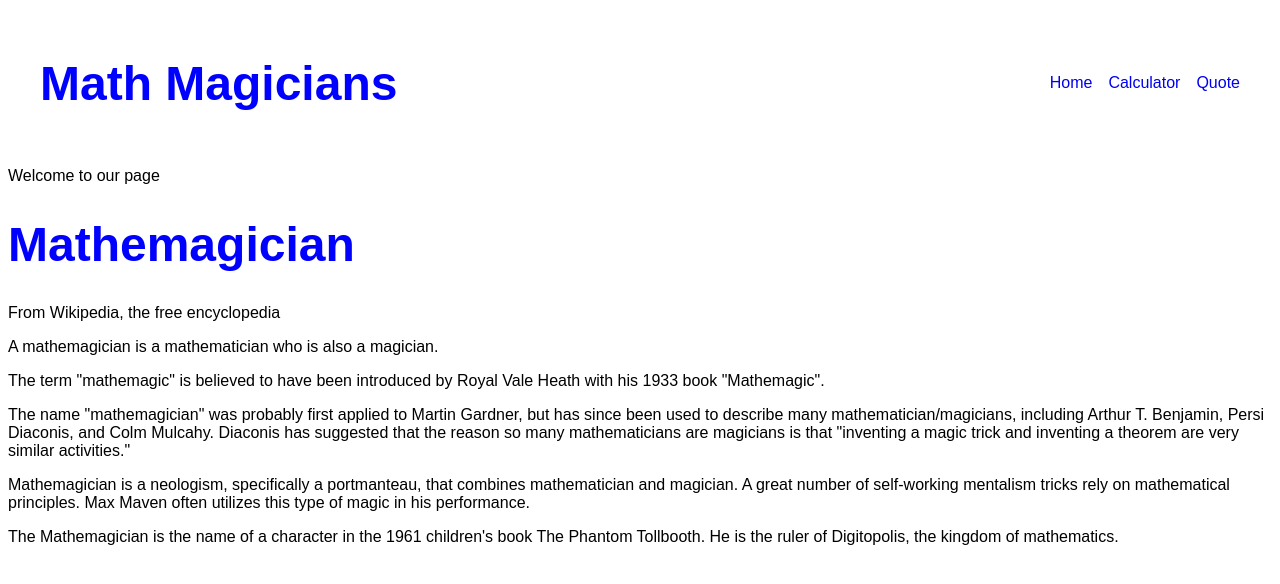
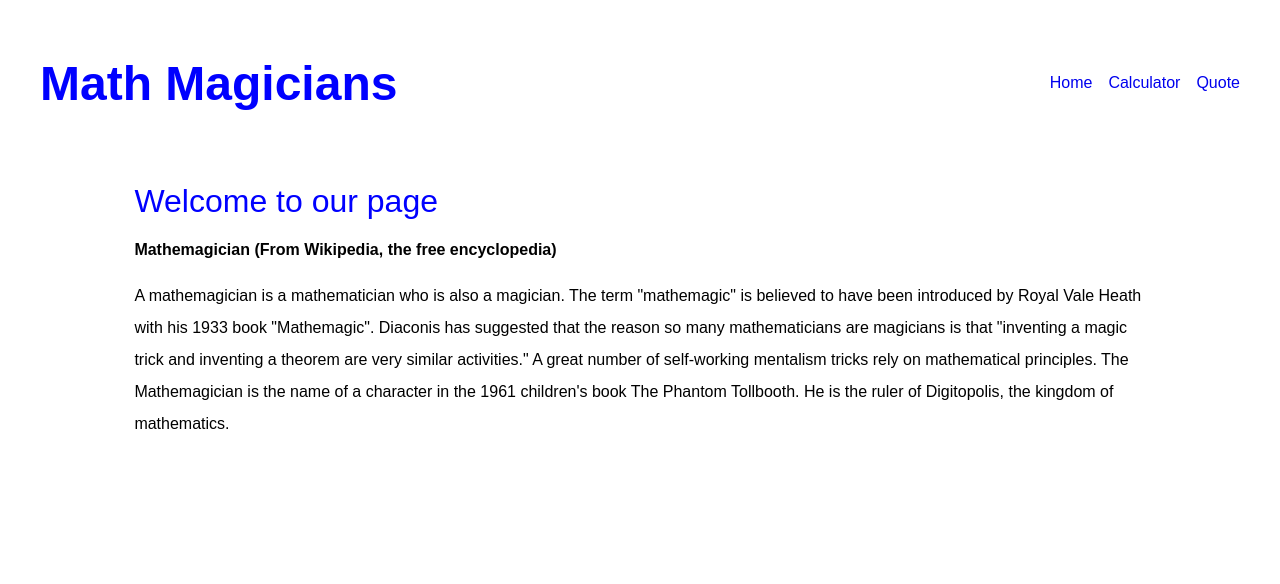
Before and after one commit to ElsonOtake/math-magicians, a React (Create React App) app: page /home in a window 1280 px wide. Shown: the top 584 px of the page. Built offline with nearby package versions, Linux system fonts and the light colour scheme.

Commit message:
Update Home style

```diff
--- /dev/null
+++ b/src/components/Home.css
@@ -0,0 +1,23 @@
+main {
+  width: 80%;
+  margin: 2rem 10%;
+}
+
+header, h4, p {
+  text-align: left;
+}
+
+header {
+  font-size: 2rem;
+  color: blue;
+}
+
+h4 {
+  font-size: 1rem;
+}
+
+p {
+  margin: 0;
+  line-height: 2rem;
+  color: black;
+}
--- a/src/components/Home.js
+++ b/src/components/Home.js
@@ -1,40 +1,23 @@
 import React from 'react';
+import './Home.css';
 
 const Home = () => (
-  <>
+  <main>
     <header>Welcome to our page</header>
-    <h1>Mathemagician</h1>
-    <p>From Wikipedia, the free encyclopedia</p>
-    <p>A mathemagician is a mathematician who is also a magician.</p>
+    <h4>Mathemagician (From Wikipedia, the free encyclopedia)</h4>
     <p>
       {`
+      A mathemagician is a mathematician who is also a magician.
       The term "mathemagic" is believed to have been introduced by Royal
-       Vale Heath with his 1933 book "Mathemagic".
-      `}
-    </p>
-    <p>
-      {`
-      The name "mathemagician" was probably first applied to Martin Gardner,
-      but has since been used to describe many mathematician/magicians, including
-      Arthur T. Benjamin, Persi Diaconis, and Colm Mulcahy. Diaconis has
-      suggested that the reason so many mathematicians are magicians is that "inventing
+      Vale Heath with his 1933 book "Mathemagic".
+      Diaconis has suggested that the reason so many mathematicians are magicians is that "inventing
       a magic trick and inventing a theorem are very similar activities."
-      `}
-    </p>
-    <p>
-      {`
-      Mathemagician is a neologism, specifically a portmanteau, that combines
-      mathematician and magician. A great number of self-working mentalism tricks
-      rely on mathematical principles. Max Maven often utilizes this type of magic in his performance.
-      `}
-    </p>
-    <p>
-      {`
+      A great number of self-working mentalism tricks rely on mathematical principles.
       The Mathemagician is the name of a character in the 1961 children's
       book The Phantom Tollbooth. He is the ruler of Digitopolis, the kingdom of mathematics.
       `}
     </p>
-  </>
+  </main>
 );
 
 export default Home;
```
